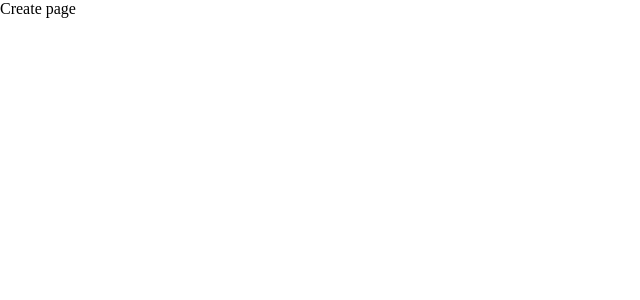
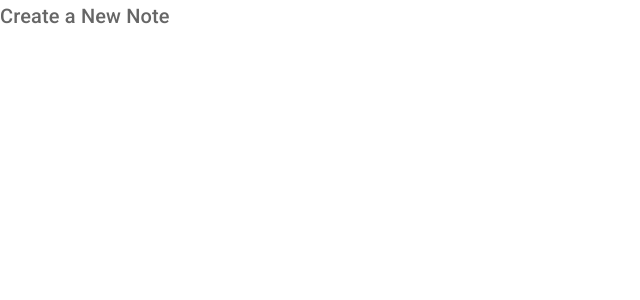
Before and after one commit to ericgross83/netninja-material-ui-tutorial, a React (Create React App) app: page /create in a window 1280 px wide. Shown: the top 300 px of the page, without its empty margins (0-640 px from the left). Built offline with nearby package versions, Linux system fonts and the light colour scheme.

Commit message:
#2 - Typography

```diff
--- a/src/pages/Create.js
+++ b/src/pages/Create.js
@@ -1,9 +1,17 @@
 import React from 'react'
+import {Typography} from "@mui/material";
 
 export default function Create() {
-  return (
-    <div>
-      Create page
-    </div>
-  )
+    return (
+        <div>
+            <Typography
+            variant={"h6"}
+            component={"h2"}
+            gutterBottom
+            color={"textSecondary"}
+            >
+                Create a New Note
+            </Typography>
+        </div>
+    )
 }
```
